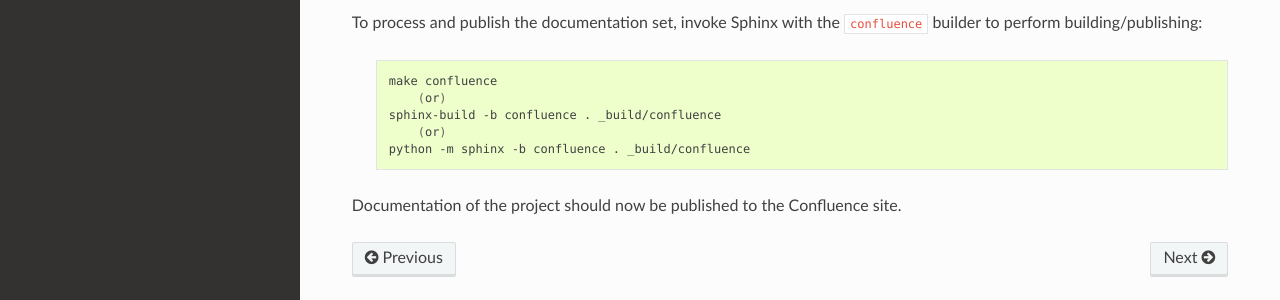
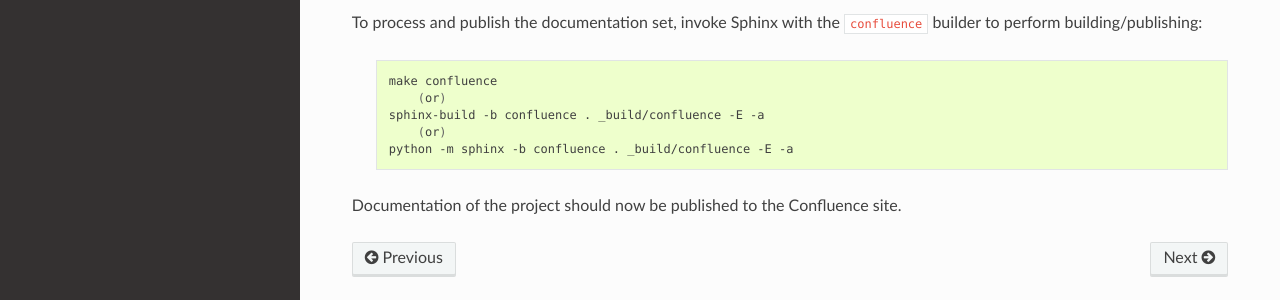
Before and after one commit to sphinx-contrib/confluencebuilder, a Sphinx documentation site: the page built from doc/tutorial.rst, in a window 1280 px wide and 900 px high, scrolled down 1556 px. Shown: the part 493-793 px from the top of the window. Built offline with Sphinx 7.4.7 and the Read the Docs theme 2.0.0, drawn with Linux system fonts in a browser that asks for light colours.

```diff
--- a/doc/tutorial.rst
+++ b/doc/tutorial.rst
@@ -109,8 +109,8 @@ To process and publish the documentation set, invoke Sphinx with the
 
        make confluence
            (or)
-       sphinx-build -b confluence . _build/confluence
+       sphinx-build -b confluence . _build/confluence -E -a
            (or)
-       python -m sphinx -b confluence . _build/confluence
+       python -m sphinx -b confluence . _build/confluence -E -a
 
 Documentation of the project should now be published to the Confluence site.
```
